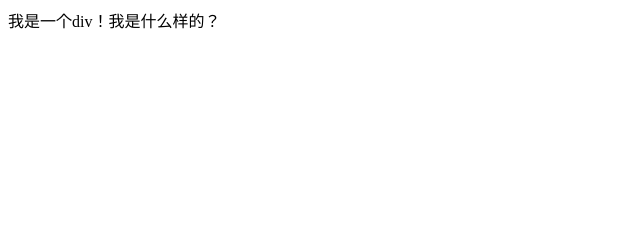
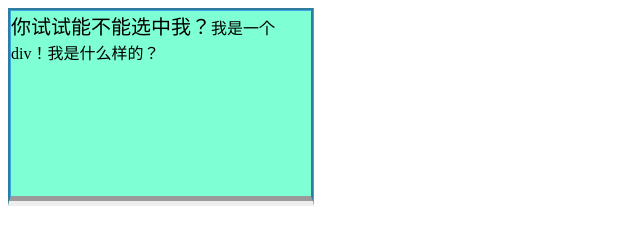
Before and after one commit to YuWeiQing1229/YuWeiQing1229.github.io, a plain HTML site: page index.html in a window 1280 px wide. Shown: the whole page, without its empty margins (0-640 px from the left). Drawn offline with Linux system fonts and the light colour scheme.

Commit message:
Update index.html

```diff
--- a/index.html
+++ b/index.html
@@ -1,4 +1,4 @@
-<!DOCTYPE html>
+<!-- <!DOCTYPE html> -->
 <html lang="en">
 <head>
     <meta charset="UTF-8">
@@ -6,6 +6,6 @@
     <link rel="stylesheet" href="./style.css">
 </head>
 <body>
-    <div>我是一个div！我是什么样的？</div>
+    <div class="box1">我是一个div！我是什么样的？</div>
 </body>
 </html>
```
